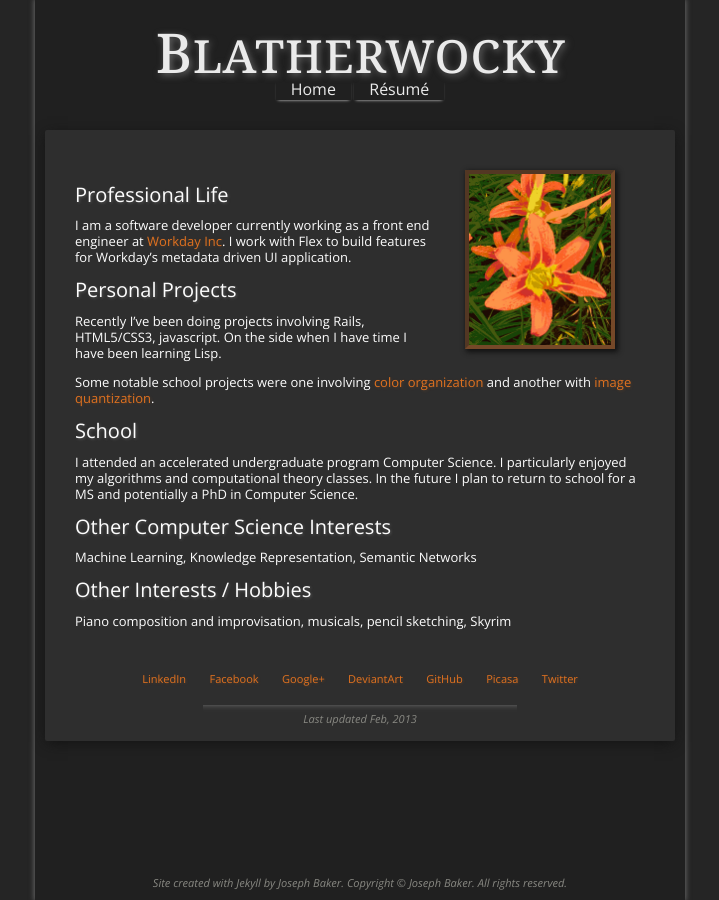
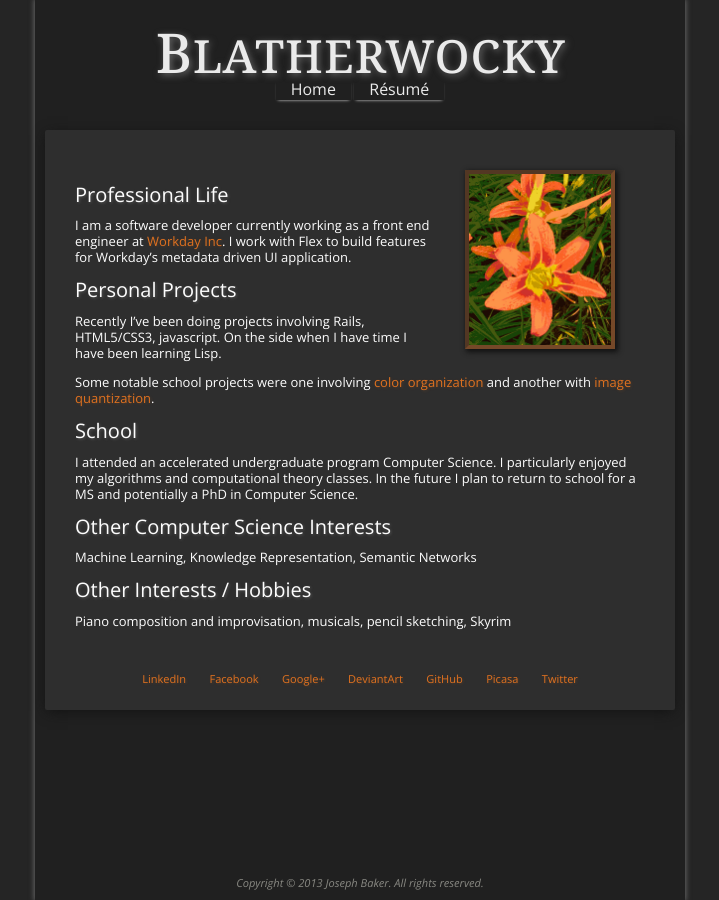
Before and after one commit to blatherwock/blatherwock.github.com, a Jekyll site: the page built from index.md, in a window 1280 px wide. Shown: the whole page, without its empty margins (280-999 px from the left). Built offline with Jekyll 4.4.1, drawn with Linux system fonts in a browser that asks for light colours.

Commit message:
Correcting dates in index page and default layout.

```diff
--- a/_layouts/default.html
+++ b/_layouts/default.html
@@ -35,7 +35,8 @@
 	</article>
       </div>
       <footer class="bl-main">
-	<span class="bl-info">Site created with Jekyll by Joseph Baker. Copyright &copy; Joseph Baker. All rights reserved.</span>
+	<!-- Site created with Jekyll by Joseph Baker -->
+	<span class="bl-info">Copyright &copy; {{site.time | date: '%Y' }} Joseph Baker. All rights reserved.</span>
       </footer>
     </div>
   </body>
--- a/index.md
+++ b/index.md
@@ -41,10 +41,6 @@ Piano composition and improvisation, musicals, pencil sketching, Skyrim
 * [Picasa][picasa]
 * [Twitter][twitter]
 
-<footer>
-  <date class="bl-info" pubdate="05-2012">Last updated Feb, 2013</date>
-</footer>
-
 [workday]: http://www.workday.com
 [color_sorter]: pages/projects/color_sorter.html
 [color_proportion]: pages/projects/color_proportion.html
```
